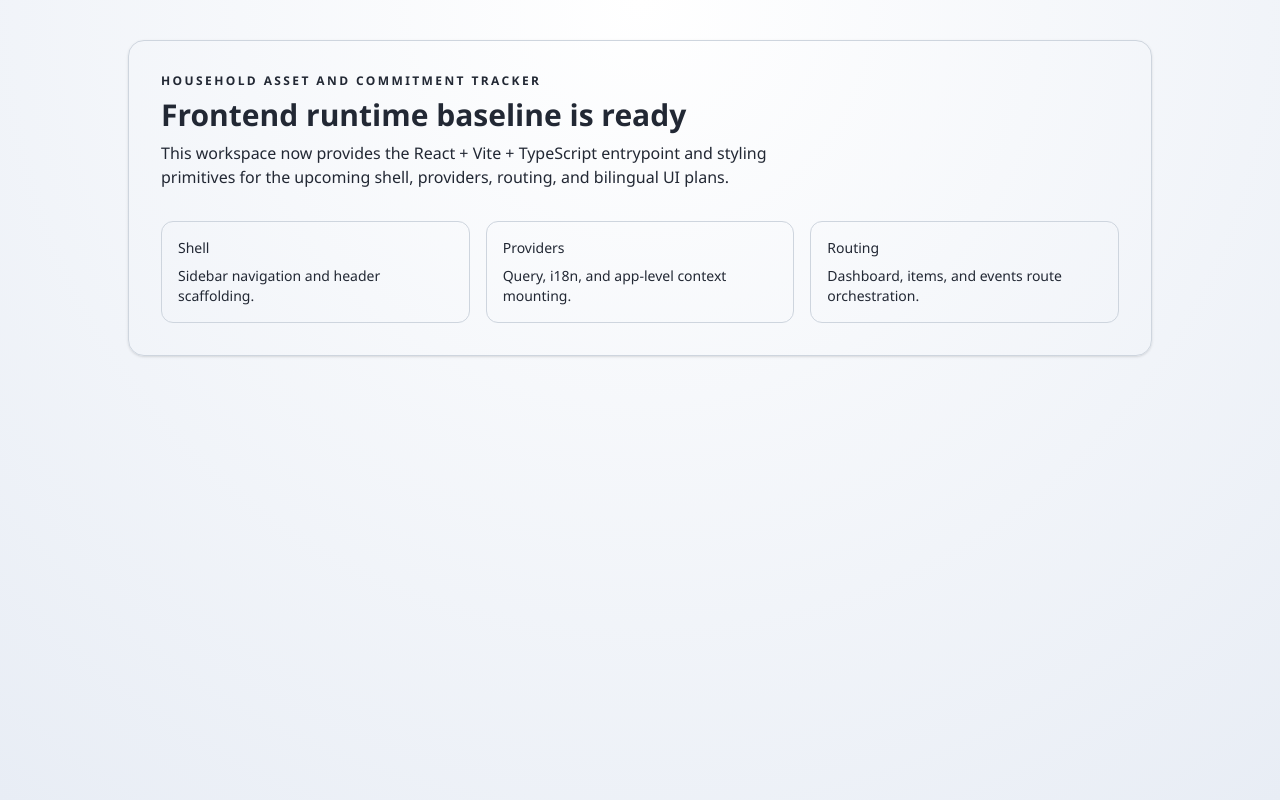
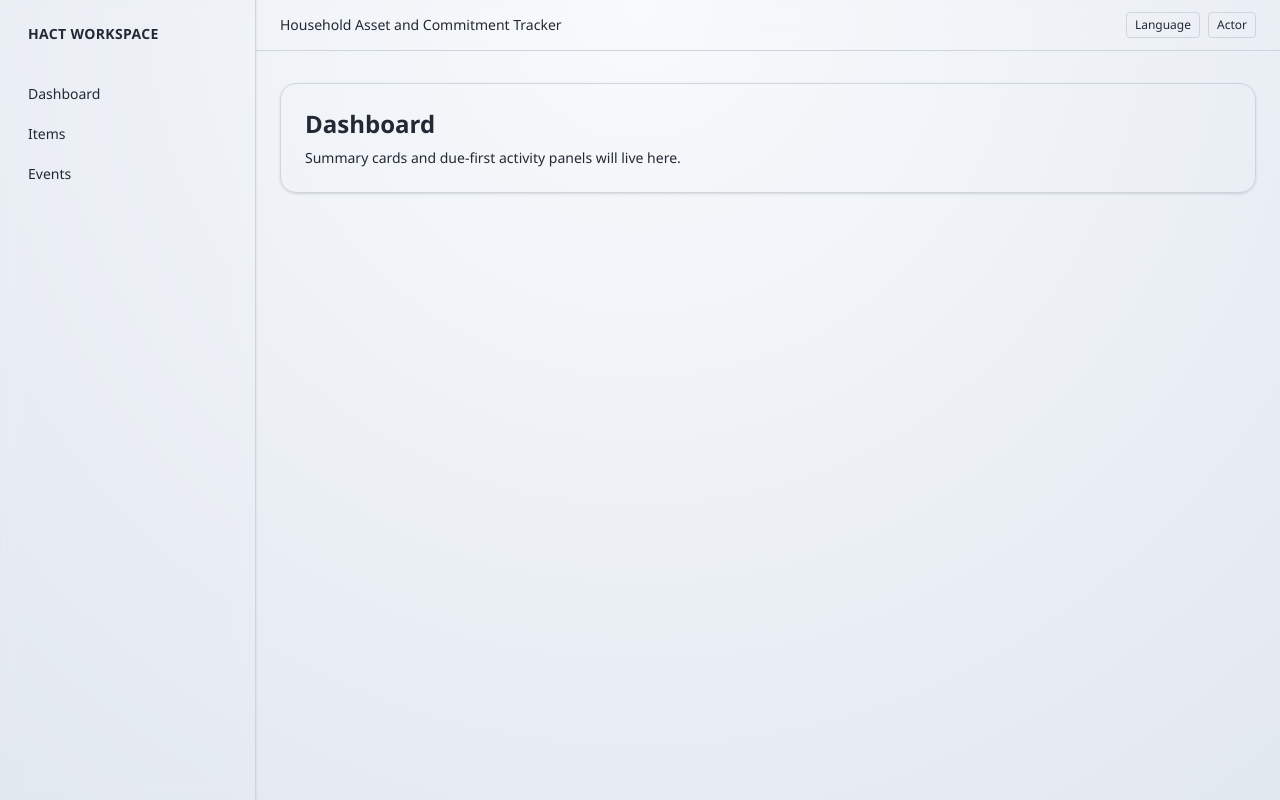
Before and after one commit to 885bryn/OmniLedger, a React (Vite) app in the folder frontend/: page /dashboard in a window 1280 px wide. Built offline with nearby package versions, Linux system fonts and the light colour scheme.

Commit message:
feat(06-04): add shell routing and provider foundation
- add persistent sidebar layout and dashboard/items/events route skeletons
- wire RouterProvider with shared TanStack Query client defaults
- establish reusable frontend query key conventions for upcoming pages

```diff
--- a/frontend/package.json
+++ b/frontend/package.json
@@ -16,11 +16,13 @@
     "typecheck": "tsc -b"
   },
   "dependencies": {
+    "@tanstack/react-query": "^5.90.21",
     "class-variance-authority": "^0.7.1",
     "clsx": "^2.1.1",
     "lucide-react": "^0.575.0",
     "react": "^19.2.0",
     "react-dom": "^19.2.0",
+    "react-router-dom": "^7.13.1",
     "tailwind-merge": "^3.5.0"
   },
   "devDependencies": {
--- a/frontend/src/App.tsx
+++ b/frontend/src/App.tsx
@@ -1,35 +1,7 @@
+import { AppProviders } from './app/providers'
+
 function App() {
-  return (
-    <div className="min-h-screen bg-[radial-gradient(circle_at_top,_#ffffff,_#e8edf5)] px-4 py-10 sm:px-6 lg:px-10">
-      <main className="mx-auto max-w-5xl rounded-2xl border bg-card p-6 shadow-sm sm:p-8">
-        <header className="space-y-2">
-          <p className="text-xs font-semibold uppercase tracking-[0.2em] text-muted-foreground">
-            Household Asset and Commitment Tracker
-          </p>
-          <h1 className="text-2xl font-semibold sm:text-3xl">Frontend runtime baseline is ready</h1>
-          <p className="max-w-2xl text-sm text-muted-foreground sm:text-base">
-            This workspace now provides the React + Vite + TypeScript entrypoint and styling
-            primitives for the upcoming shell, providers, routing, and bilingual UI plans.
-          </p>
-        </header>
-
-        <section className="mt-8 grid gap-4 sm:grid-cols-3">
-          <article className="rounded-xl border bg-background p-4">
-            <h2 className="text-sm font-medium">Shell</h2>
-            <p className="mt-2 text-sm text-muted-foreground">Sidebar navigation and header scaffolding.</p>
-          </article>
-          <article className="rounded-xl border bg-background p-4">
-            <h2 className="text-sm font-medium">Providers</h2>
-            <p className="mt-2 text-sm text-muted-foreground">Query, i18n, and app-level context mounting.</p>
-          </article>
-          <article className="rounded-xl border bg-background p-4">
-            <h2 className="text-sm font-medium">Routing</h2>
-            <p className="mt-2 text-sm text-muted-foreground">Dashboard, items, and events route orchestration.</p>
-          </article>
-        </section>
-      </main>
-    </div>
-  )
+  return <AppProviders />
 }
 
 export default App
--- /dev/null
+++ b/frontend/src/app/providers.tsx
@@ -0,0 +1,24 @@
+import { QueryClient, QueryClientProvider } from '@tanstack/react-query'
+import { RouterProvider } from 'react-router-dom'
+import { appRouter } from './router'
+
+const queryClient = new QueryClient({
+  defaultOptions: {
+    queries: {
+      refetchOnWindowFocus: false,
+      staleTime: 30_000,
+      retry: 1,
+    },
+    mutations: {
+      retry: 0,
+    },
+  },
+})
+
+export function AppProviders() {
+  return (
+    <QueryClientProvider client={queryClient}>
+      <RouterProvider router={appRouter} />
+    </QueryClientProvider>
+  )
+}
--- /dev/null
+++ b/frontend/src/app/router.tsx
@@ -0,0 +1,56 @@
+import { Navigate, createBrowserRouter } from 'react-router-dom'
+import { AppShell } from './shell/app-shell'
+
+function RoutePlaceholder({ title, detail }: { title: string; detail: string }) {
+  return (
+    <section className="rounded-2xl border border-border bg-card p-6 shadow-sm">
+      <h1 className="text-2xl font-semibold">{title}</h1>
+      <p className="mt-2 text-sm text-muted-foreground">{detail}</p>
+    </section>
+  )
+}
+
+export const appRouter = createBrowserRouter([
+  {
+    path: '/',
+    element: <AppShell />,
+    children: [
+      {
+        index: true,
+        element: <Navigate to="/dashboard" replace />,
+      },
+      {
+        path: 'dashboard',
+        element: <RoutePlaceholder title="Dashboard" detail="Summary cards and due-first activity panels will live here." />,
+      },
+      {
+        path: 'items',
+        element: <RoutePlaceholder title="Items" detail="Item list view skeleton for filters, search, and sorting." />,
+      },
+      {
+        path: 'items/create',
+        element: <RoutePlaceholder title="Create Item" detail="Wizard entry route for new item creation." />,
+      },
+      {
+        path: 'items/create/wizard',
+        element: <RoutePlaceholder title="Create Item Wizard" detail="Step-by-step item and commitment workflow route." />,
+      },
+      {
+        path: 'items/:itemId',
+        element: <RoutePlaceholder title="Item Detail" detail="Net-status detail page with tabs and activity feed." />,
+      },
+      {
+        path: 'items/:itemId/edit',
+        element: <RoutePlaceholder title="Edit Item" detail="Form-driven item edit page route." />,
+      },
+      {
+        path: 'events',
+        element: <RoutePlaceholder title="Events" detail="Grouped due-date event timeline and completion actions." />,
+      },
+      {
+        path: '*',
+        element: <Navigate to="/dashboard" replace />,
+      },
+    ],
+  },
+])
--- /dev/null
+++ b/frontend/src/app/shell/app-shell.tsx
@@ -0,0 +1,118 @@
+import { type ReactNode, createContext, useContext, useMemo, useState } from 'react'
+import { Link, NavLink, Outlet } from 'react-router-dom'
+import { Menu } from 'lucide-react'
+
+type SidebarContextValue = {
+  open: boolean
+  toggle: () => void
+}
+
+const SidebarContext = createContext<SidebarContextValue | null>(null)
+
+export function SidebarProvider({ children }: { children: ReactNode }) {
+  const [open, setOpen] = useState(false)
+
+  const value = useMemo(
+    () => ({
+      open,
+      toggle: () => setOpen((current) => !current),
+    }),
+    [open],
+  )
+
+  return <SidebarContext.Provider value={value}>{children}</SidebarContext.Provider>
+}
+
+function useSidebar() {
+  const context = useContext(SidebarContext)
+
+  if (!context) {
+    throw new Error('Sidebar context is missing. Wrap app shell with SidebarProvider.')
+  }
+
+  return context
+}
+
+const navItems = [
+  { to: '/dashboard', label: 'Dashboard' },
+  { to: '/items', label: 'Items' },
+  { to: '/events', label: 'Events' },
+]
+
+function NavContent() {
+  return (
+    <nav className="space-y-1">
+      {navItems.map((item) => (
+        <NavLink
+          key={item.to}
+          to={item.to}
+          className={({ isActive }) =>
+            [
+              'block rounded-lg px-3 py-2 text-sm transition-colors',
+              isActive ? 'bg-primary text-primary-foreground' : 'text-muted-foreground hover:bg-secondary hover:text-foreground',
+            ].join(' ')
+          }
+        >
+          {item.label}
+        </NavLink>
+      ))}
+    </nav>
+  )
+}
+
+function LayoutFrame() {
+  const { open, toggle } = useSidebar()
+
+  return (
+    <div className="min-h-screen bg-[radial-gradient(circle_at_top,_#f8fafc,_#e2e8f0)] text-foreground">
+      <div className="mx-auto flex min-h-screen max-w-7xl flex-col md:flex-row">
+        <aside
+          className={[
+            'border-r border-border bg-card/95 p-4 shadow-sm backdrop-blur md:static md:block md:w-64 md:translate-x-0',
+            'fixed inset-y-0 left-0 z-40 w-72 transform transition-transform duration-200',
+            open ? 'translate-x-0' : '-translate-x-full',
+          ].join(' ')}
+        >
+          <Link to="/dashboard" className="mb-6 block rounded-lg px-3 py-2 text-sm font-semibold uppercase tracking-wide text-primary">
+            HACT Workspace
+          </Link>
+          <NavContent />
+        </aside>
+
+        {open ? <button className="fixed inset-0 z-30 bg-black/30 md:hidden" onClick={toggle} aria-label="Close menu" /> : null}
+
+        <div className="flex min-h-screen flex-1 flex-col">
+          <header className="sticky top-0 z-20 flex items-center justify-between border-b border-border bg-card/90 px-4 py-3 backdrop-blur md:px-6">
+            <div className="flex items-center gap-3">
+              <button
+                type="button"
+                className="inline-flex h-9 w-9 items-center justify-center rounded-md border border-border text-muted-foreground md:hidden"
+                onClick={toggle}
+                aria-label="Toggle menu"
+              >
+                <Menu className="h-4 w-4" />
+              </button>
+              <p className="text-sm font-medium">Household Asset and Commitment Tracker</p>
+            </div>
+            <div className="flex items-center gap-2 text-xs text-muted-foreground">
+              <span className="rounded border border-border px-2 py-1">Language</span>
+              <span className="rounded border border-border px-2 py-1">Actor</span>
+            </div>
+          </header>
+
+          <main className="flex-1 px-4 py-6 md:px-6 md:py-8">
+            <Outlet />
+          </main>
+        </div>
+      </div>
+    </div>
+  )
+}
+
+export function AppShell() {
+  return (
+    <SidebarProvider>
+      <LayoutFrame />
+    </SidebarProvider>
+  )
+}
--- /dev/null
+++ b/frontend/src/lib/query-keys.ts
@@ -0,0 +1,20 @@
+export const queryKeys = {
+  users: {
+    all: ['users'] as const,
+  },
+  dashboard: {
+    all: ['dashboard'] as const,
+  },
+  items: {
+    all: ['items'] as const,
+    list: (params: Record<string, string | number | boolean | undefined>) =>
+      ['items', 'list', params] as const,
+    detail: (itemId: string) => ['items', 'detail', itemId] as const,
+    activity: (itemId: string) => ['items', 'activity', itemId] as const,
+  },
+  events: {
+    all: ['events'] as const,
+    list: (params: Record<string, string | number | boolean | undefined>) =>
+      ['events', 'list', params] as const,
+  },
+} as const
```
Also changed, not shown: 1 other file (tests, documents, lock files or other folders).
